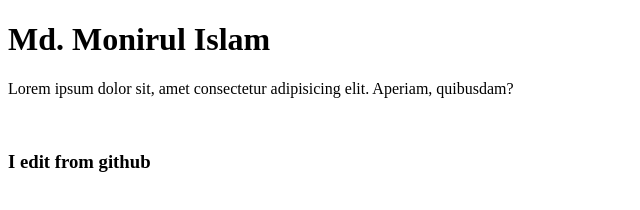
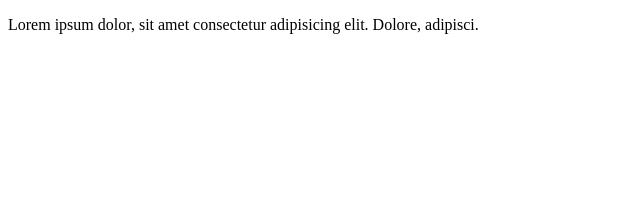
Before and after one commit to monirmim/First-Project, a plain HTML site: page index.html in a window 1280 px wide. Shown: the whole page, without its empty margins (0-640 px from the left). Drawn offline with Linux system fonts and the light colour scheme.

Commit message:
Ptag-added

```diff
--- a/index.html
+++ b/index.html
@@ -7,9 +7,7 @@
     <title>Document</title>
 </head>
 <body>
-    <h1>Md. Monirul Islam</h1>
-    <p>Lorem ipsum dolor sit, amet consectetur adipisicing elit. Aperiam, quibusdam?</p> <br>
-    <h3> I edit from github</p>
+    <p>Lorem ipsum dolor, sit amet consectetur adipisicing elit. Dolore, adipisci.</p>
 
 </body>
 </html>
```
